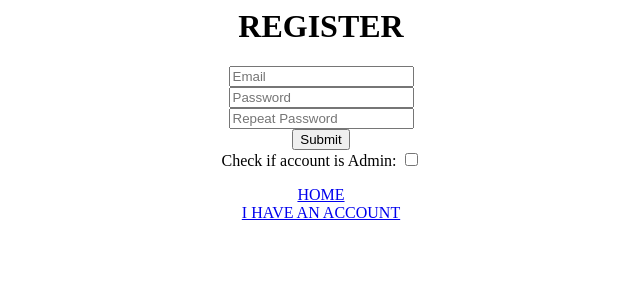
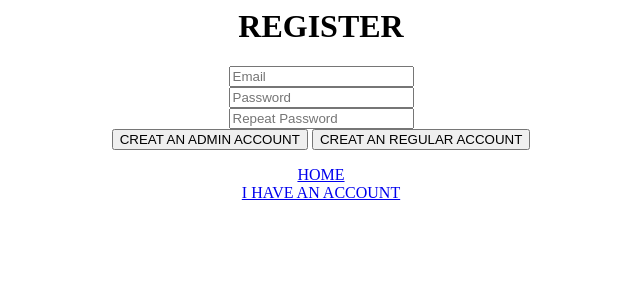
Before and after one commit to lerda8/register-form, a Flask app: page /register/form in a window 1280 px wide. Shown: the top 300 px of the page, without its empty margins (319-959 px from the left). Run offline with Flask 2, Linux system fonts and the light colour scheme.

Commit message:
probably done

```diff
--- a/server.py
+++ b/server.py
@@ -31,20 +31,28 @@ def login_form():
 def register_form():
     return render_template('register.html')
 
-@app.route("/register", methods=["POST", "GET"])
+@app.route("/register/admin", methods=["POST", "GET"])
 def new_account():
     db = get_connection()
     name = request.form["name"]
     password = request.form["password"]
     password1 = request.form["password1"]
-    # admin = request.form["admin"]
     if password == password1:
         db.execute("INSERT INTO users (username, password) VALUES (?, ?)", (name, password))
         db.commit()
-        return render_template("user.html", name=name)
+        return render_template("admin_user.html", name=name)
     else:
         return "THE PASSWORDS ARE NOT MATCHING, TRY AGAIN"
 
-# @app.route("/dashboard/<username>")
-# def dashboard(username=None):
-#    return render_template("user.html", username=username)
+@app.route("/register/reg_account", methods=["POST", "GET"])
+def new_reg_account():
+    db = get_connection()
+    name = request.form["name"]
+    password = request.form["password"]
+    password1 = request.form["password1"]
+    if password == password1:
+        db.execute("INSERT INTO users (username, password) VALUES (?, ?)", (name, password))
+        db.commit()
+        return render_template("reg_user.html", name=name)
+    else:
+        return "THE PASSWORDS ARE NOT MATCHING, TRY AGAIN"
--- a/templates/user.html
+++ b/templates/reg_user.html
@@ -3,11 +3,11 @@
 <head>
     <meta charset="UTF-8">
     <title></title>
-    <title>{{ name }}</title>
+    <title>SUCESS!!!</title>
 </head>
 <body>
     <center>
-        <h1>You have succesfully registered {{ name }}</h1>
+        <h1>You have succesfully created an regular account {{ name }}</h1>
         <a href="{{ url_for('index') }}">HOME</a>
     </center>
 </body>
--- a/templates/register.html
+++ b/templates/register.html
@@ -12,8 +12,8 @@
                 <input type="name" name="name" placeholder="Email"><br>
                 <input type="password" name="password" placeholder="Password"><br>
                 <input type="password" name="password1" placeholder="Repeat Password"><br>
-                <input type="submit" name="submit" placeholder="Login"><br>
-                Check if account is Admin: <input type="checkbox" name="admin" placeholder="Check if Admin">
+                <input type="submit" name="submit_admin" placeholder="Admin Account" value="CREAT AN ADMIN ACCOUNT">
+                <input type="submit" name="submit_regular" placeholder="Regular Account" value="CREAT AN REGULAR ACCOUNT" formaction="{{url_for('new_reg_account')}}"><br>
             </form>
             <a href="{{url_for("index")}}">HOME</a><br>
             <a href="{{url_for("login_form")}}">I HAVE AN ACCOUNT</a><br>
```
Also changed, not shown: templates/admin_user.html (added, +14 -0 lines), users.db.
